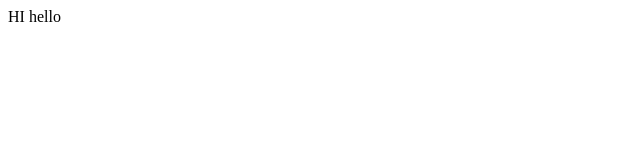
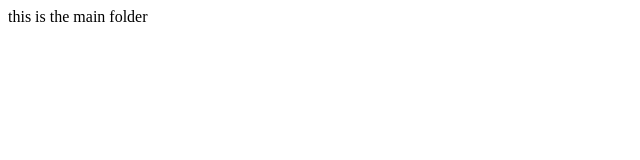
Before and after one commit to BhuvanBHulisar/GitHub-Guide-For-Beginners, a plain HTML site: page sample/index.html in a window 1280 px wide. Shown: the whole page, without its empty margins (0-640 px from the left). Drawn offline with Linux system fonts and the light colour scheme.

Commit message:
add main

```diff
--- a/sample/index.html
+++ b/sample/index.html
@@ -1 +1 @@
-<p>HI hello</p>
+<p>this is the main folder</p>
```
